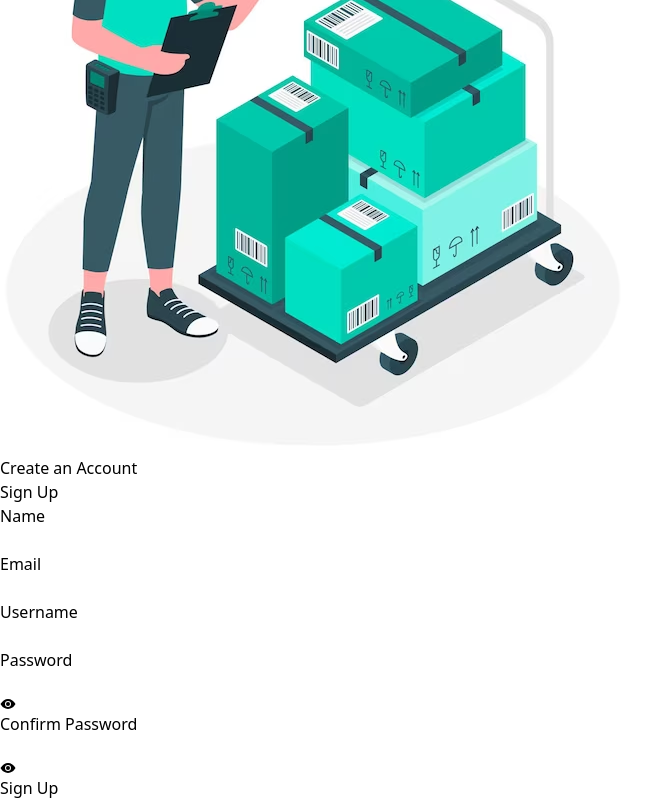
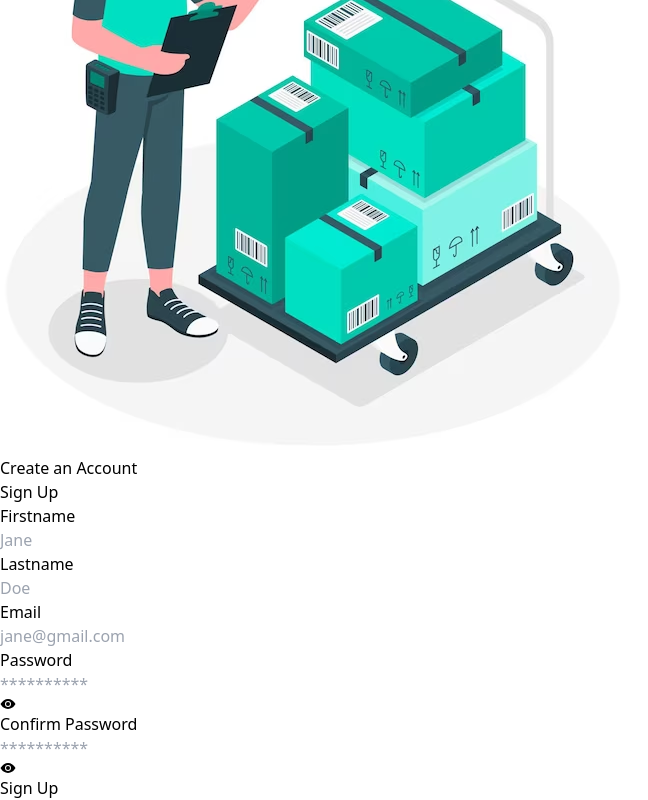
Before and after one commit to sunday-opeyemi/Swift-Suite, a React (Vite) app in the folder frontend/: page / in a window 1280 px wide. Shown: the part 451-1251 px from the top of the page, without its empty margins (0-648 px from the left). Built offline with nearby package versions, Linux system fonts and the light colour scheme; what @nextui-org/react would draw is missing.

Commit message:
form validation.

```diff
--- a/frontend/src/pages/SignUp.jsx
+++ b/frontend/src/pages/SignUp.jsx
@@ -41,9 +41,9 @@ const SignUp = () => {
   const passwordRegex = /^(?=.*[A-Za-z])(?=.*\d)[A-Za-z\d@$!%*?&]{8,}$/
   let formik = useFormik({
     initialValues: {
-      name: "",
+      firstname: "",
+      lastname: "",
       email: "",
-      username: "",
       password: "",
       confirm: ""
     },
@@ -51,11 +51,11 @@ const SignUp = () => {
         console.log(values);
     },
     validationSchema: yup.object({
-      name: yup.string().required('Field is required'),
+      firstname: yup.string().required('Field is required'),
+      lastname: yup.string().required( <span className='flex'><span>Field is required</span></span> ),
       email: yup.string().email('Invalid email format').required( <span className='flex'><span>Field is required</span></span> ),
-      username: yup.string().required( <span className='flex'><span>Field is required</span></span> ),
       password: yup.string().required(<span className="flex">{' '}<span>Field is required</span></span>).matches(passwordRegex, 'Password must include letters and numbers'),
-      confirm: yup.string().required(<span className="flex">{' '}<span>Confirm your Password</span></span> ),
+      confirm: yup.string().required(<span className="flex">{' '}<span>Confirm your Password</span></span> ).oneOf([yup.ref('password'), null], 'Passwords do not match'),
     })
   });
   return (
@@ -71,32 +71,32 @@ const SignUp = () => {
               <h1 className='text-center font-semibold text-xl text-[#089451]'>Create an Account</h1>
               <form action="" className='' onSubmit={formik.handleSubmit}>
               <p className='flex my-4 font-semibold text-xl text-[#089451]'>Sign Up</p>
-                <div className=' h-[80px] relative'>
-                  <label htmlFor="" className='font-semibold'>Name</label><br />
-                  <input type="text"  className='px-4 py-2 w-full border-2  border-[#089451] focus:outline-[#089451]' name='name' onBlur={formik.handleBlur} onChange={formik.handleChange}/>
-                  <span className='text-red-500 font-bold'>{formik.touched.name && formik.errors.name}</span>
+                <div className=' h-[80px] my-1'>
+                  <label htmlFor="" className='font-semibold my-1'>Firstname</label><br />
+                  <input type="text" placeholder='Jane'  className='px-4 py-2 w-full border-2 mt-1 border-[#089451] focus:outline-[#089451]' name='firstname' onBlur={formik.handleBlur} onChange={formik.handleChange}/>
+                  <span className='text-red-500 my-1'>{formik.touched.firstname && formik.errors.firstname}</span>
                   {/* <span className='absolute top-[35px] right-5 text-red-700'>{formik.touched.name ? <MdErrorOutline /> : ''}</span> */}
                 </div>
-                <div className='h-[80px]'>
-                  <label htmlFor="Email" className='font-semibold'>Email</label><br />
-                  <input  type="email"  className='px-4 py-2 w-full border-2 border-[#089451]  focus:outline-[#089451]' name='email' onBlur={formik.handleBlur} onChange={formik.handleChange}/>
-                  <span className='text-red-500 font-bold'>{formik.touched.email && formik.errors.email}</span>
+                <div className='h-[80px] my-1'>
+                  <label htmlFor="" className='font-semibold my-1'>Lastname</label><br />
+                  <input  type="text" placeholder='Doe'   className='px-4 py-2 w-full border-2 mt-1 border-[#089451] focus:outline-[#089451]' name='lastname' onBlur={formik.handleBlur} onChange={formik.handleChange}/>
+                  <span className='text-red-500 my-1'>{formik.touched.lastname && formik.errors.lastname}</span>
                 </div>
-                <div className='h-[80px]'>
-                  <label htmlFor="" className='font-semibold'>Username</label><br />
-                  <input  type="text"   className='px-4 py-2 w-full border-2 border-[#089451] focus:outline-[#089451]' name='username' onBlur={formik.handleBlur} onChange={formik.handleChange}/>
-                  <span className='text-red-500 font-bold'>{formik.touched.username && formik.errors.username}</span>
+                <div className='h-[80px] my-1'>
+                  <label htmlFor="Email" className='font-semibold my-1'>Email</label><br />
+                  <input  type="email" placeholder='jane@gmail.com'  className='px-4 py-2 w-full border-2 mt-1 border-[#089451]  focus:outline-[#089451]' name='email' onBlur={formik.handleBlur} onChange={formik.handleChange}/>
+                  <span className='text-red-500 my-1'>{formik.touched.email && formik.errors.email}</span>
                 </div>
-                <div className='h-[80px] relative'>
+                <div className='h-[80px] relative my-1'>
                   <label htmlFor="" className='font-semibold'>Password</label><br />
-                  <input  type={passwordVisible ? 'text' : 'password'}   autoComplete='off' className='border-2 border-[#089451] py-2 px-4 w-full focus:outline-[#089451]' name='password' onBlur={formik.handleBlur} onChange={formik.handleChange}/>
-                  <span className='text-red-500 font-bold'>{formik.touched.password && formik.errors.password}</span>
+                  <input  type={passwordVisible ? 'text' : 'password'} placeholder='**********'   autoComplete='off' className='border-2 mt-1 border-[#089451] py-2 px-4 w-full focus:outline-[#089451]' name='password' onBlur={formik.handleBlur} onChange={formik.handleChange}/>
+                  <span className='text-red-500 my-1'>{formik.touched.password && formik.errors.password}</span>
                   <span onClick={() => togglePasswordVisibility('password')} className='absolute top-[35px] right-5'>{!passwordVisible ? <IoEyeSharp /> :  <BsEyeSlashFill /> }</span>
                 </div>
-                <div className='h-[80px] relative'>
+                <div className='h-[80px] relative my-1'>
                   <label htmlFor="" className='font-semibold'>Confirm Password</label><br />
-                  <input type={confirmVisible ? 'text' : 'password'}  className='border-2 bg-white border-[#089451] py-2 px-4 w-full focus:outline-[#089451]' name='confirm' onBlur={formik.handleBlur} onChange={formik.handleChange}/>
-                  <span className='text-red-500 font-bold'>{formik.touched.confirm && formik.errors.confirm}</span>
+                  <input type={confirmVisible ? 'text' : 'password'} placeholder='**********'  className='border-2 bg-white border-[#089451] py-2 mt-1 px-4 w-full focus:outline-[#089451]' name='confirm' onBlur={formik.handleBlur} onChange={formik.handleChange}/>
+                  <span className='text-red-500 my-1'>{formik.touched.confirm && formik.errors.confirm}</span>
                   <span onClick={() => togglePasswordVisibility('confirm')} className='absolute top-[35px] right-5'>{!confirmVisible ?  <IoEyeSharp /> :<BsEyeSlashFill /> }</span>
                 </div>
                 <button type='submit' className='w-full bg-[#089451] text-white font-bold py-2 my-2'>Sign Up</button>
```
